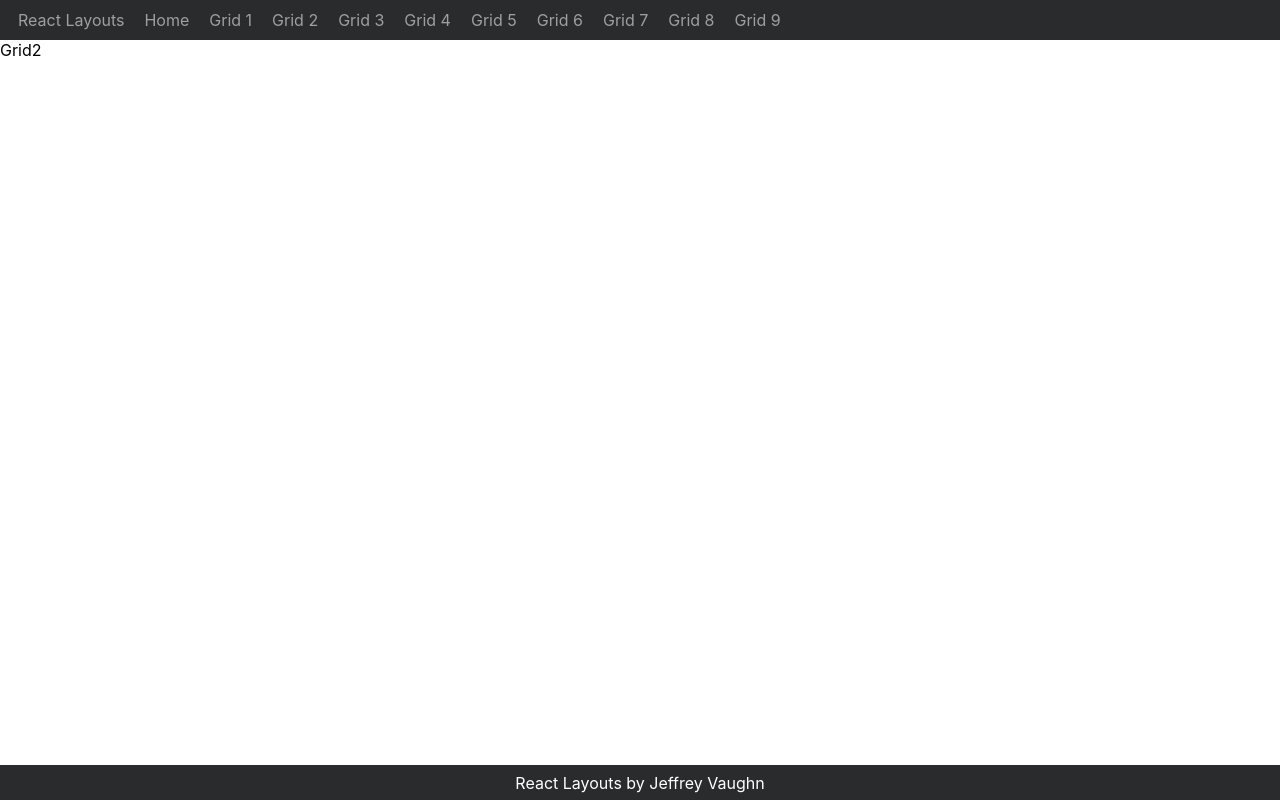
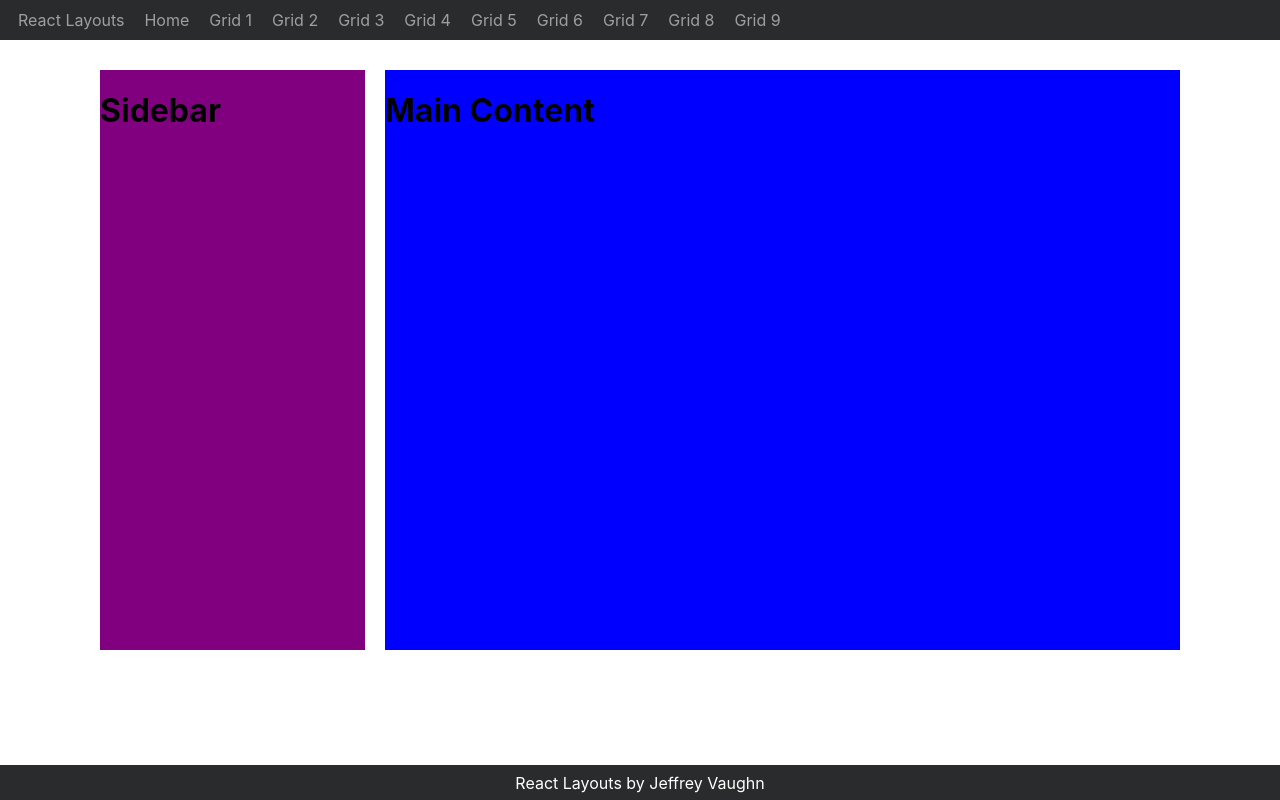
Before and after one commit to jvaughn1230/react-components-and-layouts, a React (Create React App) app: page /grid2 in a window 1280 px wide. Built offline with nearby package versions, Linux system fonts and the light colour scheme; a web font is replaced by a local one.

Commit message:
adding Grid2

```diff
--- a/src/App.js
+++ b/src/App.js
@@ -5,7 +5,7 @@ import Navbar from './components/Navbar/Navbar';
 
 import Home from './routes/Home/Home';
 import Grid1 from './routes/Grid1/Grid1';
-import Grid2 from './routes/Grid2';
+import Grid2 from './routes/Grid2/Grid2';
 import Grid3 from './routes/Grid3';
 import Footer from './components/Footer/Footer';
 
--- a/src/routes/Grid2.jsx
+++ /dev/null
@@ -1,9 +0,0 @@
-import React from 'react'
-
-function Grid2() {
-  return (
-    <div>Grid2</div>
-  )
-}
-
-export default Grid2;
--- /dev/null
+++ b/src/routes/Grid2/Grid2.css
@@ -0,0 +1,21 @@
+.container {
+    display: flex;
+    justify-content: center;
+    justify-items: start;
+    margin-top: 20px;
+    margin-bottom: 20px;
+    min-height: 75vh;
+    flex-wrap: wrap;
+}
+
+.sidebar{
+    background-color: purple;
+    margin-left: 100px;
+    flex-grow: 1;
+}
+
+.main-content{
+    background-color: blue;
+    margin-right: 100px;
+    flex-grow: 3;
+}
--- /dev/null
+++ b/src/routes/Grid2/Grid2.jsx
@@ -0,0 +1,18 @@
+import React from 'react'
+
+import './Grid2.css';
+
+function Grid2() {
+  return (
+    <div className='container'>
+      <div className='col sidebar'>
+        <h1>Sidebar</h1>
+      </div>
+      <div className='col main-content'>
+        <h1>Main Content</h1>
+      </div>
+    </div>
+  )
+}
+
+export default Grid2;
```
